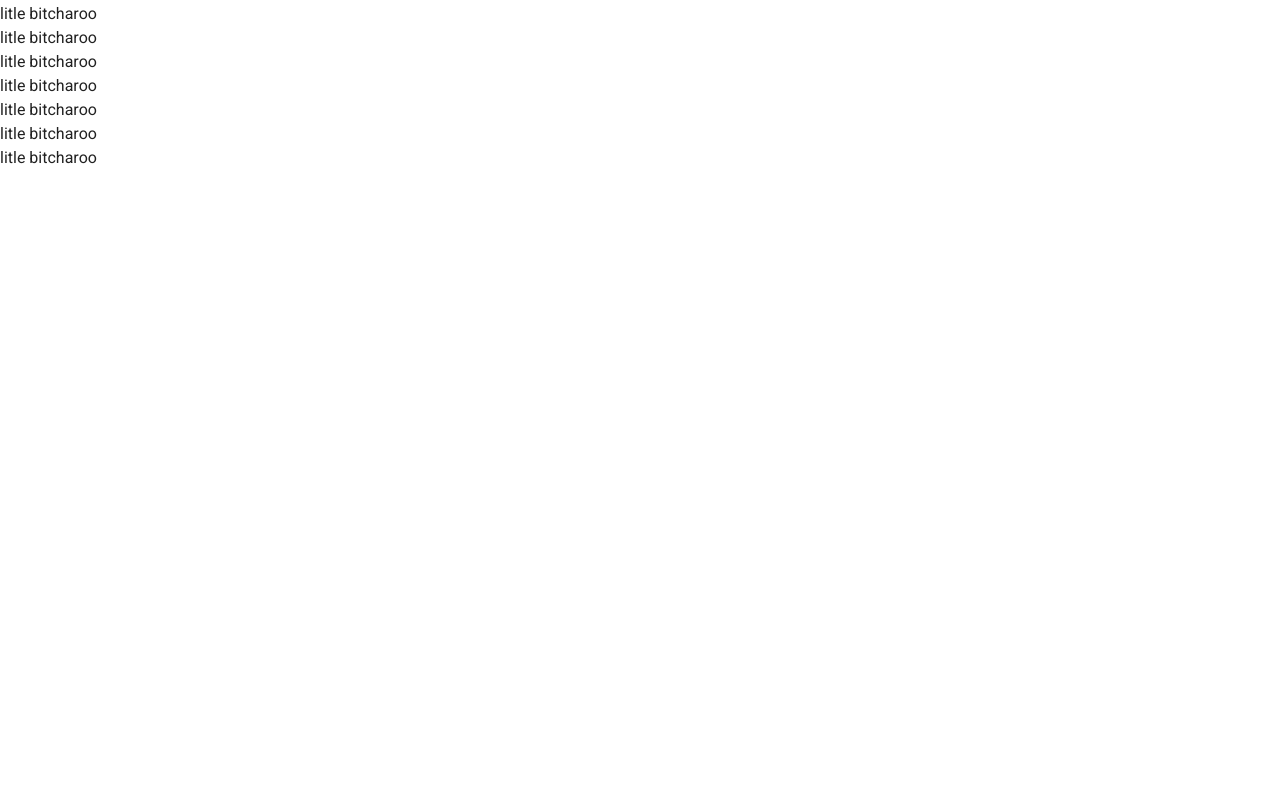
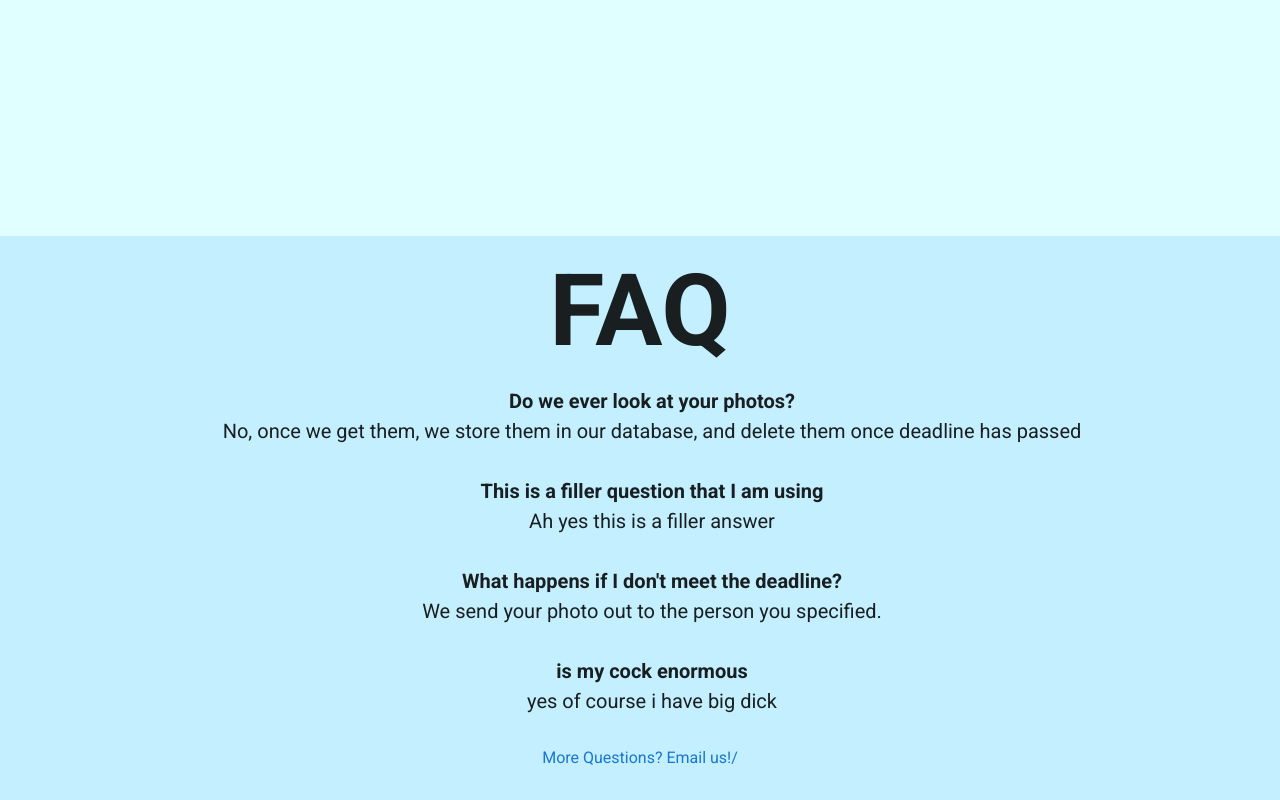
Before and after one commit to cyficowley/blackmail, a Vue app in the folder frontend/: page /#/ in a window 1280 px wide. Shown: the part 846-1646 px from the top of the page. Before the commit the page ends 1016 px from the top, so only its background shows below. Built offline with nearby package versions, Linux system fonts and the light colour scheme.

Commit message:
template FAQ page

```diff
--- a/frontend/src/views/Landing.vue
+++ b/frontend/src/views/Landing.vue
@@ -27,17 +27,18 @@
             </v-card>
           </v-col>
         </v-row>
-        <v-row id="row2">
-          litle bitcharoo<br/>
-          litle bitcharoo<br/>
-          litle bitcharoo<br/>
-          litle bitcharoo<br/>
-          litle bitcharoo<br/>
-          litle bitcharoo<br/>
-          litle bitcharoo<br/>
-          litle bitcharoo<br/>
-          litle bitcharoo<br/>
-          litle bitcharoo<br/>
+        <v-row id="row2" class = 'text-center'>
+          <div style = "width: 100%">
+            <h1 class="text-center bigTitle">FAQ</h1>
+            <ul class = "faqList">
+              <li class = "faqElement" v-for="question in questions" :key="question.q">
+                <b>{{ question.q }}</b> <br/>
+                {{ question.a}} <br/> <br/>
+              </li>
+            </ul>
+            <a class="emailLink" ref = "mailto: footballshane@gmail.com">
+              More Questions? Email us!/</a>
+          </div>
         </v-row>
       </v-container>
     </v-content>
@@ -51,12 +52,22 @@ import Signup from '@/components/Signup.vue';
 
 export default {
   name: 'Landing',
+  data: () => ({
+    questions: [
+      { q: 'Do we ever look at your photos?', a: 'No, once we get them, we store them in our database, and delete them once deadline has passed' },
+      { q: 'This is a filler question that I am using', a: 'Ah yes this is a filler answer' },
+      { q: "What happens if I don't meet the deadline?", a: 'We send your photo out to the person you specified.' },
+      { q: 'is my cock enormous', a: 'yes of course i have big dick ' },
+    ],
+  }),
+
   components: {
     Login,
     Signup,
 
   },
 };
+
 </script>
 
 <style scoped>
@@ -64,4 +75,19 @@ export default {
     height: 100%;
     background-color:lightcyan;
   }
+  .bigTitle{
+    font-size: 100px;
+  }
+
+  .faqList{
+    list-style: none;
+  }
+  .faqElement{
+    font-size: 20px;
+  }
+  #row2{
+    background-color: #c3efff;
+    padding-bottom: 30px;
+    /* grey color: #D3D3D3 */
+  }
 </style>
```
